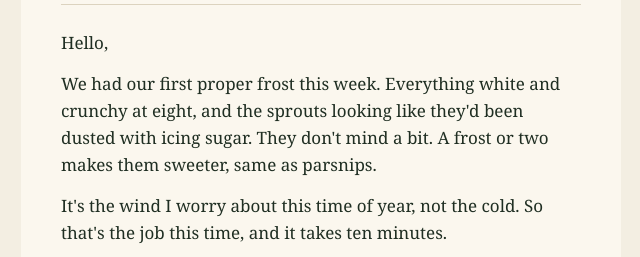
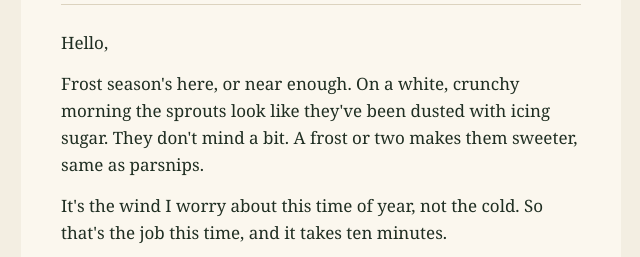
Before and after one commit to jackshipp10-dotcom/june-quiz-images, a plain HTML site: page tools/newsletter/2026-11-20.html in a window 1280 px wide. Shown: the part 132-389 px from the top of the page, without its empty margins (319-959 px from the left). Drawn offline with Linux system fonts and the light colour scheme.

Commit message:
Newsletter 2026-11-20: soften frost line
Co-Authored-By: Claude Opus 5.5 <noreply@anthropic.com>
Claude-Session: https://claude.ai/code/session_0136J4iyBZFsn8AtJfhwMpe6

```diff
--- a/tools/newsletter/2026-11-20.html
+++ b/tools/newsletter/2026-11-20.html
@@ -27,7 +27,7 @@
 <!-- June's note -->
 <tr><td style="padding:24px 40px 8px 40px;font-family:Georgia,'Times New Roman',serif;font-size:17px;line-height:27px;color:#1F2E22;">
   <p style="margin:0 0 14px 0;">Hello,</p>
-  <p style="margin:0 0 14px 0;">We had our first proper frost this week. Everything white and crunchy at eight, and the sprouts looking like they'd been dusted with icing sugar. They don't mind a bit. A frost or two makes them sweeter, same as parsnips.</p>
+  <p style="margin:0 0 14px 0;">Frost season's here, or near enough. On a white, crunchy morning the sprouts look like they've been dusted with icing sugar. They don't mind a bit. A frost or two makes them sweeter, same as parsnips.</p>
   <p style="margin:0 0 14px 0;">It's the wind I worry about this time of year, not the cold. So that's the job this time, and it takes ten minutes.</p>
   <p style="margin:0;">Here's what I'm doing for the next ten days.</p>
 </td></tr>
```
